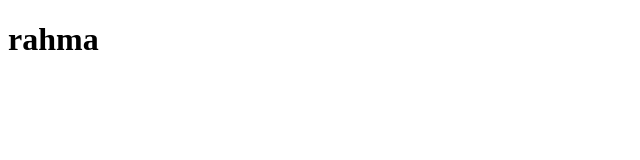
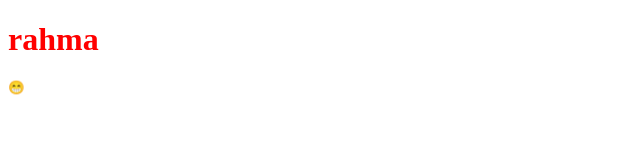
Before and after one commit to rahmahfadhil/warup, a website: page index.html in a window 1280 px wide. Shown: the whole page, without its empty margins (0-640 px from the left). Drawn offline with Linux system fonts and the light colour scheme.

Commit message:
second commit

```diff
--- a/index.html
+++ b/index.html
@@ -7,6 +7,6 @@
     <title>welcome to my app</title>
 </head>
 <body>
-    <h1>rahma</h1>
+    <h1 style="font-size:200;color:red">rahma</h1><sup>😁</sup>
 </body>
 </html>
```
